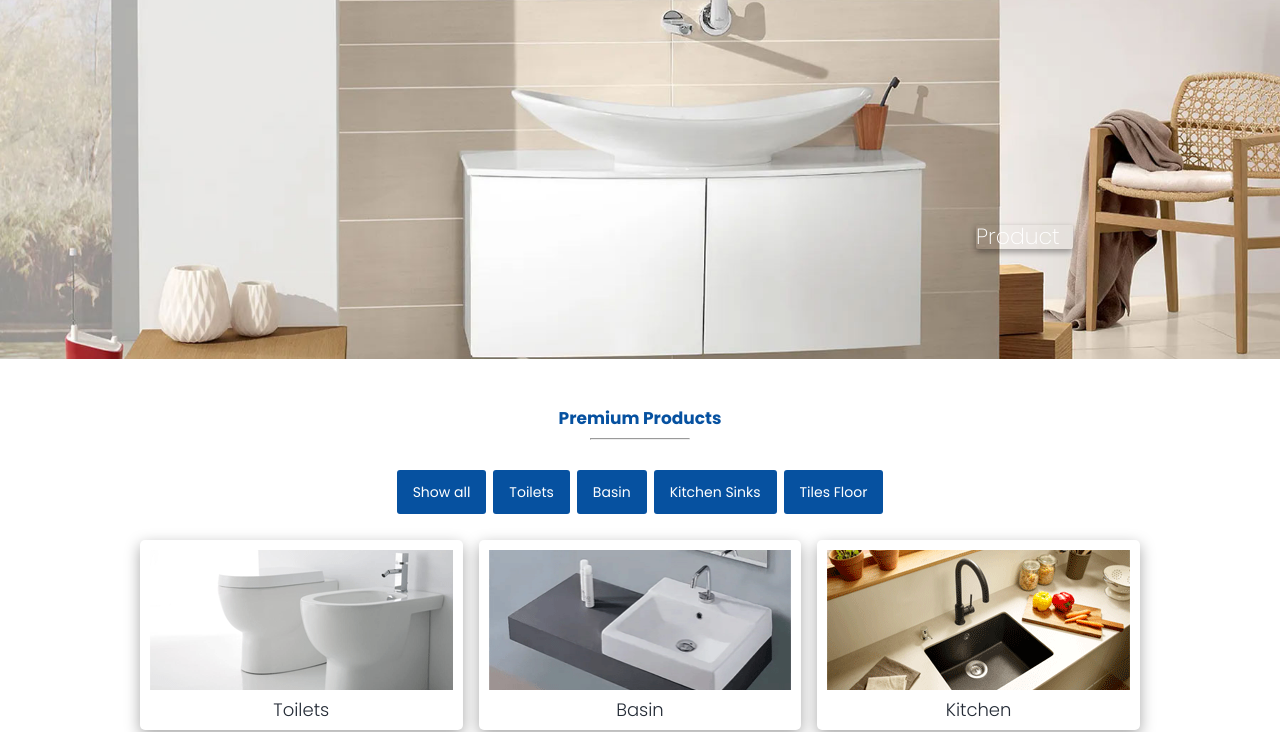
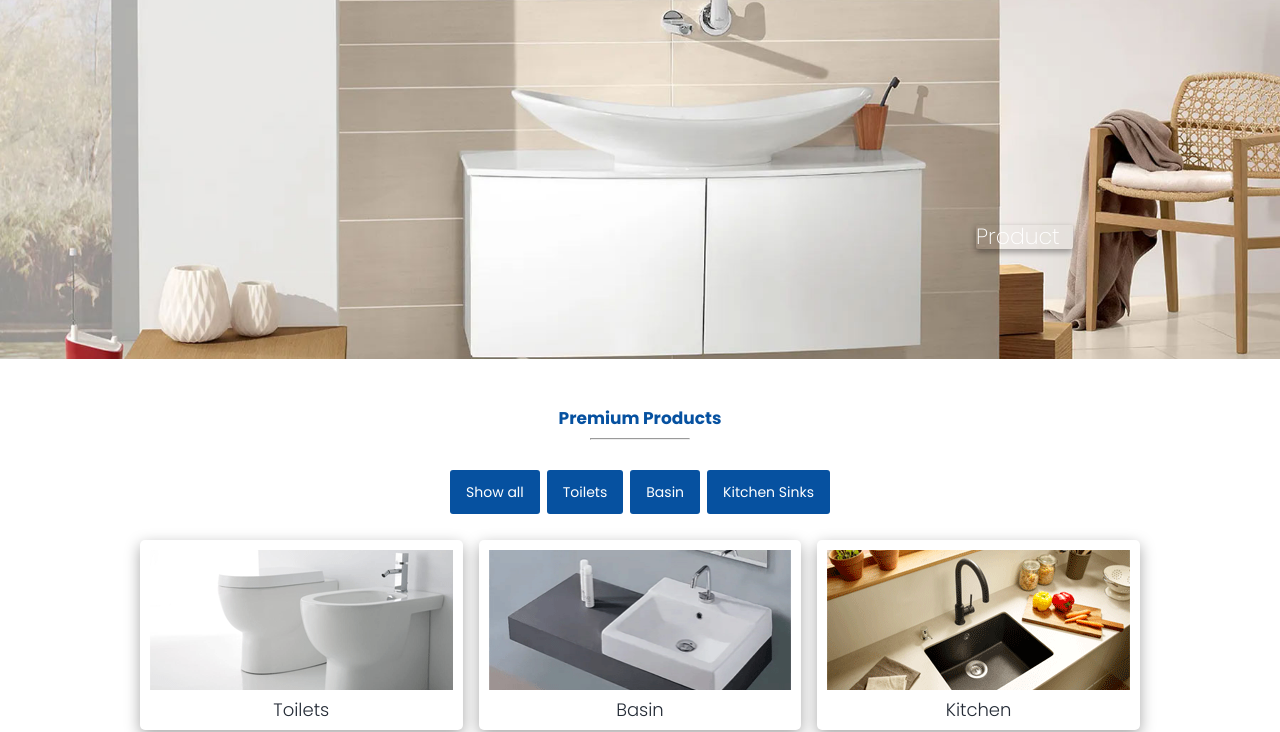
Before and after one commit to abhijeetconsultant/dheliahardware, a plain HTML site: page product.html in a window 1280 px wide. Shown: the part 81-813 px from the top of the page. Drawn offline with nearby package versions, Linux system fonts and the light colour scheme.

Commit message:
Update product.html

```diff
--- a/product.html
+++ b/product.html
@@ -119,7 +119,7 @@
                         <button class="btn-portfolio" onclick="filterSelection('Toilets')">Toilets</button>
                         <button class="btn-portfolio" onclick="filterSelection('Basin')">Basin</button>
                         <button class="btn-portfolio" onclick="filterSelection('Kitchen')">Kitchen Sinks</button>
-                        <button class="btn-portfolio" onclick="filterSelection('Kitchen')">Tiles Floor</button>
+
                     </div>
 
                     <!-- Portfolio Gallery Grid -->
```
